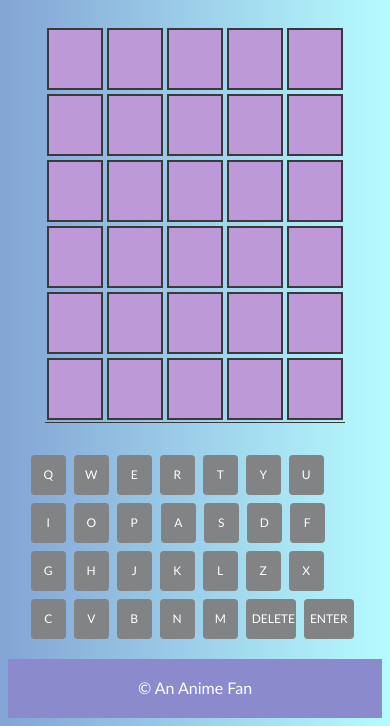
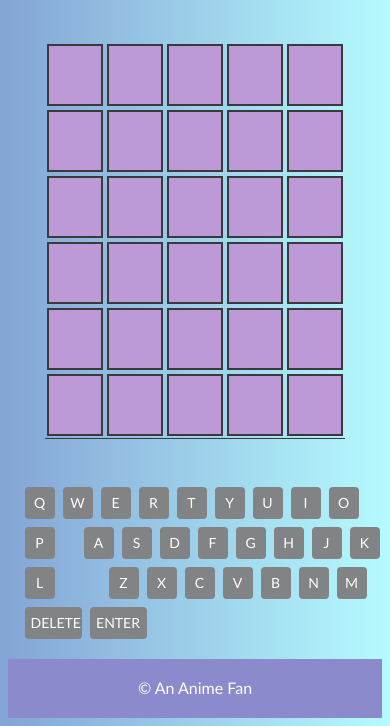
Before and after one commit to tdha7/Game-Arcade, a plain HTML site: page wordle.html in a window 390 px wide. Shown: the part 216-942 px from the top of the page. Drawn offline with Linux system fonts and the light colour scheme; a web font is replaced by a local one.

Commit message:
added media query for iPhone 14

```diff
--- a/wordle.css
+++ b/wordle.css
@@ -150,3 +150,29 @@ footer {
         margin-left: 5px;
     }
 }
+
+/* IPhone 14 Pro max resolution */
+@media only screen and (max-width: 430px) {
+    .tile-container {
+        width: 80%;
+    }
+    .key-container {
+        width: 100%;
+        margin-left: 25px;
+    }
+    .key-container button {
+        width: 30px;
+        height: 32px;
+        font-size: 14px;
+    }
+    .key-container button:nth-child(19) {
+        margin-right: 50px;
+    }
+    .key-container button:nth-child(27),
+    .key-container button:nth-child(28) {
+        width: 57px;
+    }
+    .key-container button:nth-child(11) {
+        margin-left: 25px;
+    }
+}
```
